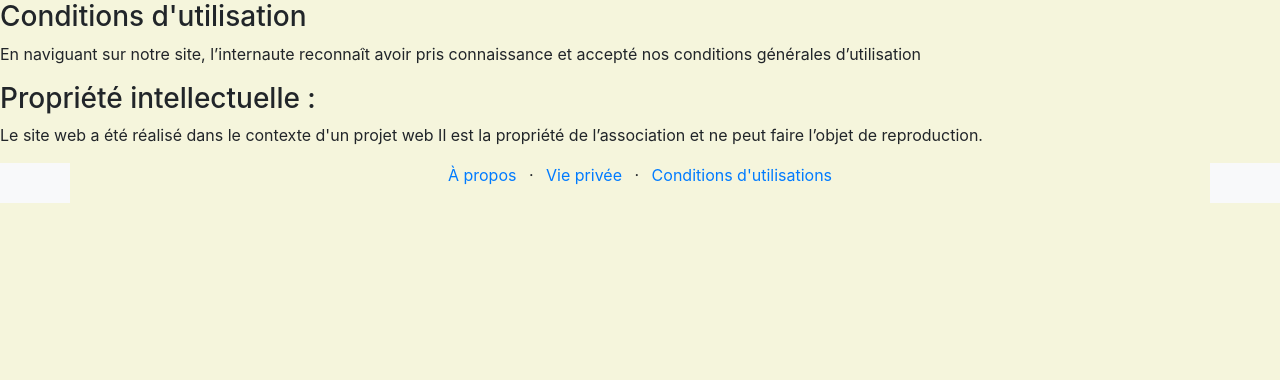
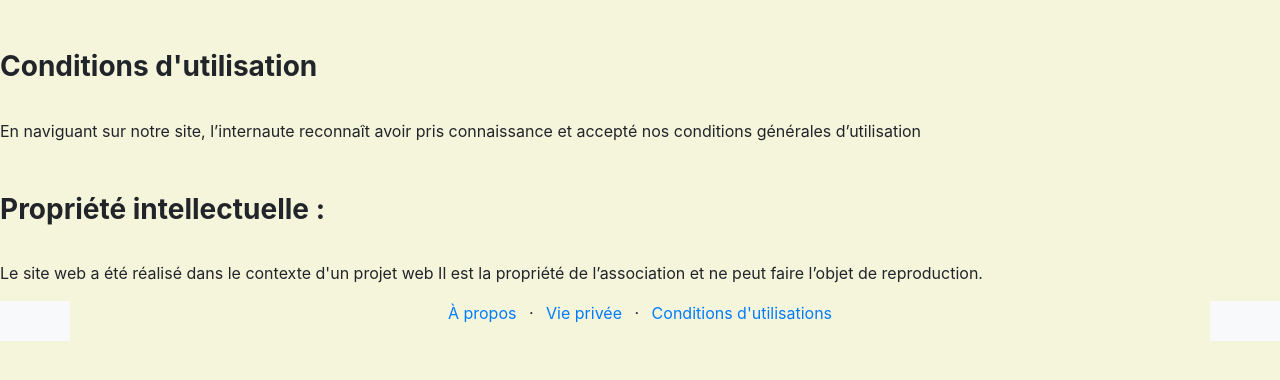
Before and after one commit to Derrevale/Projet_Web, a PHP site: page /conditions.php in a window 1280 px wide. Shown: the part 56-436 px from the top of the page. Run offline with PHP 8.4, Linux system fonts and the light colour scheme.

Commit message:
Update cssglobal.css

```diff
--- a/Projet2/css/cssglobal.css
+++ b/Projet2/css/cssglobal.css
@@ -29,5 +29,14 @@ body{
 }
 
 #nom{
-    font-size: 60px;
+    font-size: 70px;
 }
+
+#privee,#link,#cond,#propriete,#prop{
+    margin-top:50px;
+}
+
+.titregras{
+    font-weight: bold;
+    margin-bottom:35px;
+}
```
